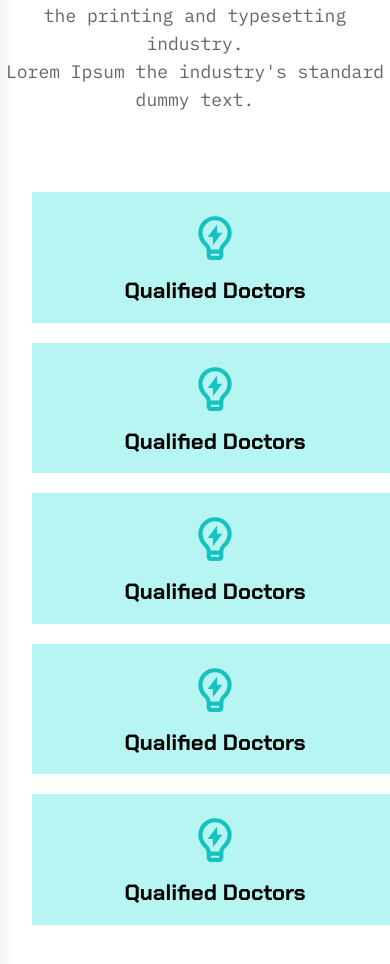
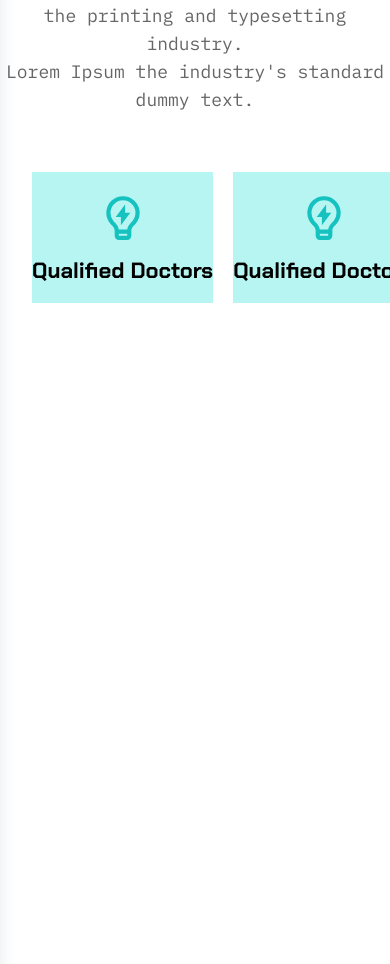
Before and after one commit to shlomihaimov1/react-gym-for-client, a React (Create React App) app: page / in a window 390 px wide. Shown: the part 4064-5028 px from the top of the page. Built offline with nearby package versions, Linux system fonts and the light colour scheme.

Commit message:
code update

```diff
--- a/src/New/components/Department.js
+++ b/src/New/components/Department.js
@@ -8,27 +8,19 @@ function Department() {
      <div className='line'></div>
      <p>Lorem Ipsum is simply dummy text of the printing and typesetting industry. <br></br>
 Lorem Ipsum the industry's standard dummy text.</p>
-    <div className='deps container'>
+    <div className='deps scrollmenu container'>
    <div className='dep'><div className='dep__circle'><RiLightbulbFlashLine className='dep__icon' size={50}/></div>
    <h2>Qualified Doctors</h2>
    </div>
-
    <div className='dep'><div className='dep__circle'><RiLightbulbFlashLine className='dep__icon' size={50}/></div>
    <h2>Qualified Doctors</h2>
    </div>
-
-
    <div className='dep'><div className='dep__circle'><RiLightbulbFlashLine className='dep__icon' size={50}/></div>
    <h2>Qualified Doctors</h2>
    </div>
-
-
    <div className='dep'><div className='dep__circle'><RiLightbulbFlashLine className='dep__icon' size={50}/></div>
    <h2>Qualified Doctors</h2>
    </div>
-
-
-
    <div className='dep'><div className='dep__circle'><RiLightbulbFlashLine className='dep__icon' size={50}/></div>
    <h2>Qualified Doctors</h2>
    </div>
--- a/src/New/style/department.scss
+++ b/src/New/style/department.scss
@@ -53,12 +53,11 @@
     }
 }
 
+div.scrollmenu {
+    overflow: auto;
+    white-space: nowrap;
+  }
 
-@media screen and (max-width: 800px){
-.deps{
-    flex-direction: column;
-    .dep{
-        margin-top: 20px;
-    }
-}
-}
+  div.scrollmenu .deps {
+    display: inline-block;
+  }
```
